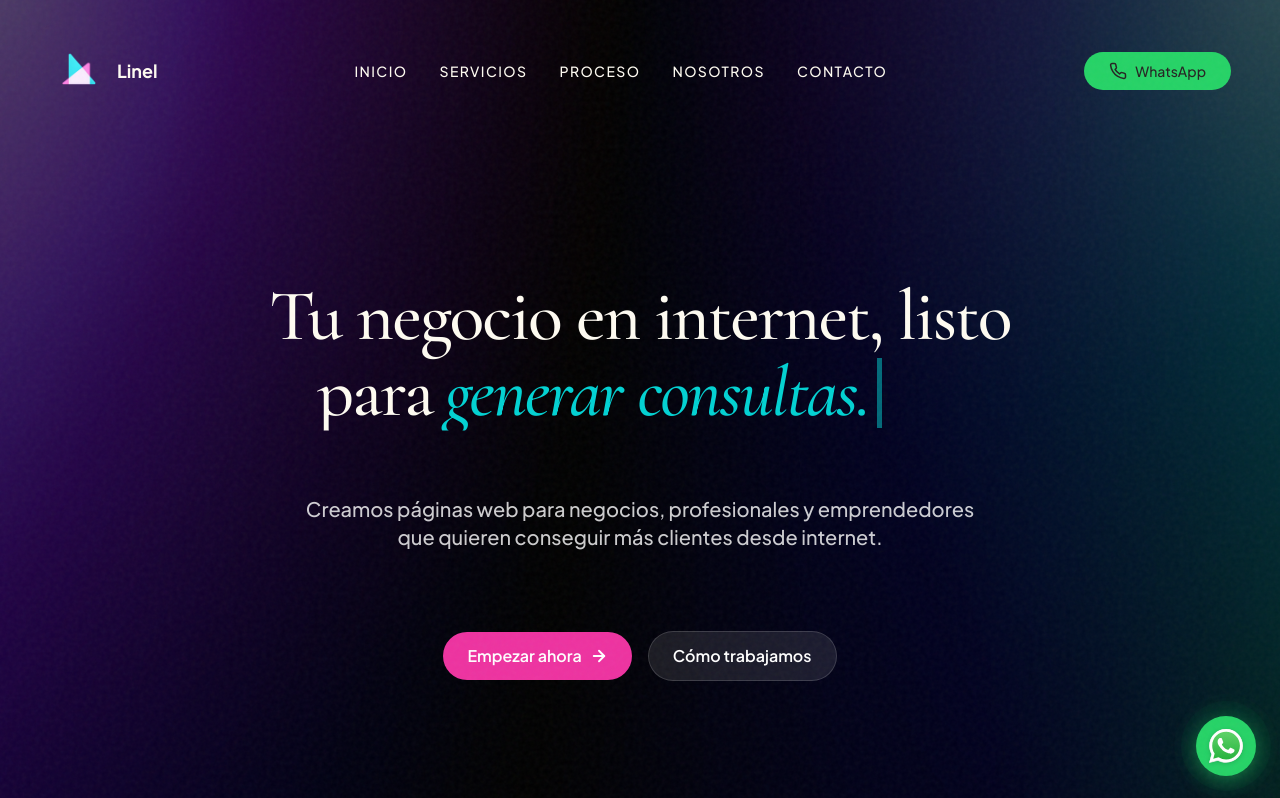
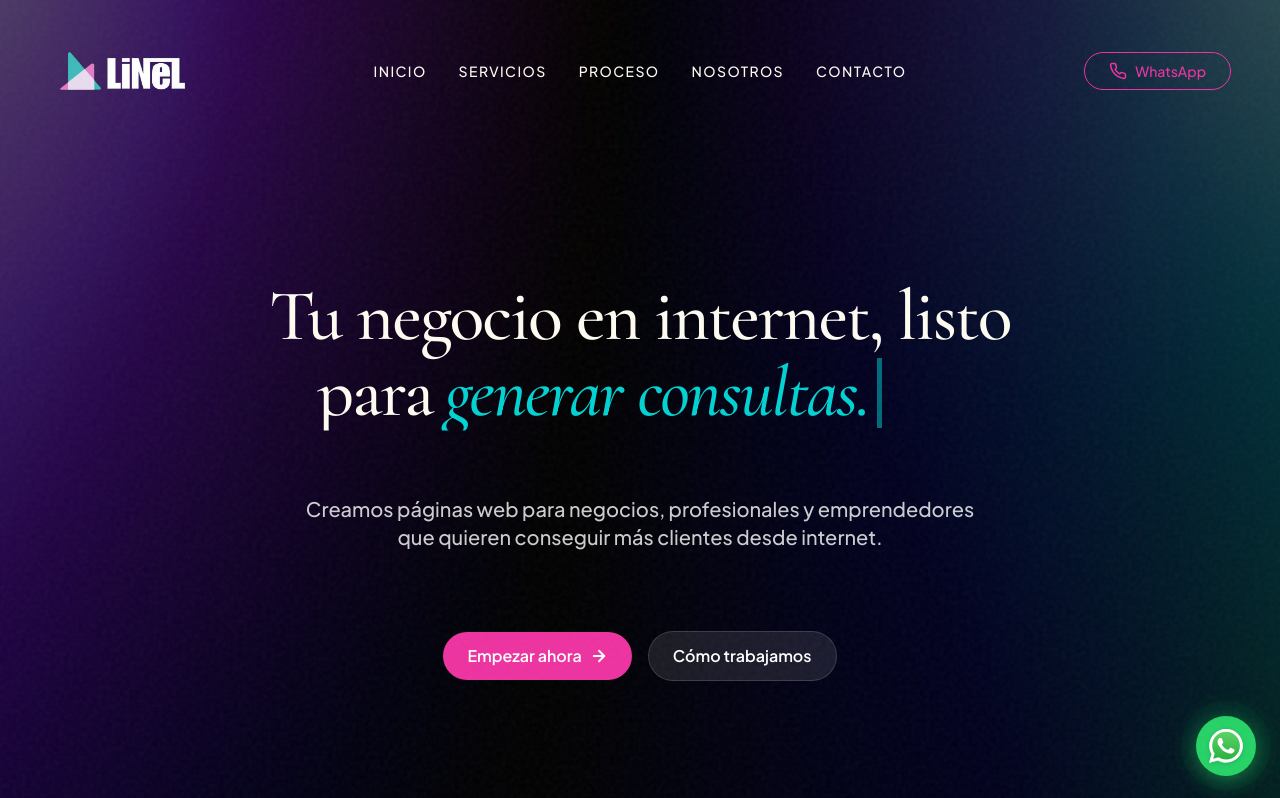
Before and after one commit to codigolionel/lienel-web, a React (Vite) app: page / in a window 1280 px wide. Shown: the top 798 px of the page. Built offline with nearby package versions, Linux system fonts and the light colour scheme.

Commit message:
new-logo

```diff
--- a/src/components/Navbar.tsx
+++ b/src/components/Navbar.tsx
@@ -4,7 +4,7 @@ import gsap from 'gsap';
 import { ScrollTrigger } from 'gsap/ScrollTrigger';
 import { Menu, X, Facebook, Instagram } from 'lucide-react';
 import perfilAgus from '../assets/perfilAgus.png';
-import logoIcon from '../assets/solo-logo.svg';
+import logoIcon from '../assets/LiNeL_logo_transparente.png';
 
 gsap.registerPlugin(ScrollTrigger);
 
@@ -134,17 +134,17 @@ const Navbar = () => {
                     ref={navRef}
                     className="flex items-center justify-between w-full max-w-7xl px-6 md:px-8 py-4 rounded-full border border-transparent text-primary transition-colors duration-300"
                 >
-                    <div className="flex items-center gap-2 cursor-pointer font-bold text-lg tracking-normal normal-case group relative z-50">
+                    {/* Logo (Left Column, flex-1) */}
+                    <div className="flex-1 flex items-center justify-start gap-3 relative z-50">
                         <img
                             src={logoIcon}
                             alt="Linel Logo"
-                            className="w-[60px] h-[60px] object-contain transition-transform group-hover:scale-110 duration-500 ease-out"
+                            className="h-[48px] sm:h-[60px] w-auto object-contain transition-transform hover:scale-105 duration-500 ease-out"
                         />
-                        <span className={isMobileMenuOpen ? "text-[#fcf9f2]" : ""}>Linel</span>
                     </div>
 
-                    {/* Desktop Menu */}
-                    <ul className="hidden md:flex items-center gap-8">
+                    {/* Desktop Menu (Center Column, flex-1) */}
+                    <ul className="hidden md:flex flex-1 justify-center items-center gap-8">
                         <li>
                             <a href="#inicio" onClick={(e) => handleDesktopLinkClick(e, '#inicio')} className="relative group pb-1 transition-opacity">
                                 Inicio
@@ -177,27 +177,30 @@ const Navbar = () => {
                         </li>
                     </ul>
 
+                    {/* Right Actions (Right Column, flex-1) */}
+                    <div className="flex-1 flex items-center justify-end gap-3 sm:gap-4 md:gap-6">
                         {/* Desktop CTA */}
                         <div className="hidden md:flex flex-col items-center">
-                        <a href="https://wa.me/5491165657291" target="_blank" rel="noopener noreferrer" className="relative overflow-hidden group px-6 py-2 rounded-full font-medium tracking-normal normal-case bg-[#25D366] text-surface hover:text-primary border border-transparent transition-all duration-300 scale-100 hover:scale-105 items-center gap-2">
+                            <a href="https://wa.me/5491165657291" target="_blank" rel="noopener noreferrer" className="relative overflow-hidden group px-6 py-2 rounded-full font-medium tracking-normal normal-case bg-transparent text-[#EE32A0] hover:text-white border border-[#EE32A0] transition-all duration-300 scale-100 hover:scale-105 items-center gap-2">
                                 <span className="relative z-10 flex items-center gap-2">
                                     <svg width="18" height="18" viewBox="0 0 24 24" fill="none" stroke="currentColor" strokeWidth="2" strokeLinecap="round" strokeLinejoin="round"><path d="M22 16.92v3a2 2 0 0 1-2.18 2 19.79 19.79 0 0 1-8.63-3.07 19.5 19.5 0 0 1-6-6 19.79 19.79 0 0 1-3.07-8.67A2 2 0 0 1 4.11 2h3a2 2 0 0 1 2 1.72 12.84 12.84 0 0 0 .7 2.81 2 2 0 0 1-.45 2.11L8.09 9.91a16 16 0 0 0 6 6l1.27-1.27a2 2 0 0 1 2.11-.45 12.84 12.84 0 0 0 2.81.7A2 2 0 0 1 22 16.92z"></path></svg>
                                     WhatsApp
                                 </span>
-                            <div className="absolute inset-0 bg-surface translate-y-[100%] group-hover:translate-y-0 transition-transform duration-300 ease-in-out"></div>
+                                <div className="absolute inset-0 bg-[#EE32A0] translate-y-[100%] group-hover:translate-y-0 transition-transform duration-300 ease-in-out"></div>
                             </a>
                         </div>
 
                         {/* Mobile Menu Toggle button */}
                         <button
                             onClick={toggleMenu}
-                        className="md:hidden relative z-50 p-2 text-primary focus:outline-none"
+                            className="md:hidden relative z-50 p-2 -mr-2 text-primary focus:outline-none"
                             aria-label="Toggle menu"
                         >
                             <div className={`transition-colors duration-300 ${isMobileMenuOpen ? "text-[#fcf9f2]" : ""}`}>
                                 {isMobileMenuOpen ? <X size={24} strokeWidth={1.5} /> : <Menu size={24} strokeWidth={1.5} />}
                             </div>
                         </button>
+                    </div>
                 </nav>
             </div>
 
@@ -261,12 +264,12 @@ const Navbar = () => {
                             <div className="flex flex-col items-center">
                                 <a
                                     ref={el => { menuItemsRef.current[mobileLinks.length] = el as HTMLAnchorElement | null; }}
-                                    href="https://wa.me/5491165657291" target="_blank" rel="noopener noreferrer" onClick={() => setIsMobileMenuOpen(false)} className="flex relative overflow-hidden group px-6 py-3 rounded-full font-medium tracking-normal normal-case bg-[#25D366] text-surface hover:text-primary border border-transparent transition-all duration-300 scale-100 hover:scale-105 items-center gap-2 shrink-0">
+                                    href="https://wa.me/5491165657291" target="_blank" rel="noopener noreferrer" onClick={() => setIsMobileMenuOpen(false)} className="flex relative overflow-hidden group px-6 py-3 rounded-full font-medium tracking-normal normal-case bg-transparent text-[#EE32A0] hover:text-white border border-[#EE32A0] transition-all duration-300 scale-100 hover:scale-105 items-center gap-2 shrink-0">
                                     <span className="relative z-10 flex items-center gap-2">
                                         <svg width="18" height="18" viewBox="0 0 24 24" fill="none" stroke="currentColor" strokeWidth="2" strokeLinecap="round" strokeLinejoin="round"><path d="M22 16.92v3a2 2 0 0 1-2.18 2 19.79 19.79 0 0 1-8.63-3.07 19.5 19.5 0 0 1-6-6 19.79 19.79 0 0 1-3.07-8.67A2 2 0 0 1 4.11 2h3a2 2 0 0 1 2 1.72 12.84 12.84 0 0 0 .7 2.81 2 2 0 0 1-.45 2.11L8.09 9.91a16 16 0 0 0 6 6l1.27-1.27a2 2 0 0 1 2.11-.45 12.84 12.84 0 0 0 2.81.7A2 2 0 0 1 22 16.92z"></path></svg>
                                         WhatsApp
                                     </span>
-                                    <div className="absolute inset-0 bg-surface translate-y-[100%] group-hover:translate-y-0 transition-transform duration-300 ease-in-out"></div>
+                                    <div className="absolute inset-0 bg-[#EE32A0] translate-y-[100%] group-hover:translate-y-0 transition-transform duration-300 ease-in-out"></div>
                                 </a>
                             </div>
                             <a href="https://www.facebook.com/linelDigital/?rdid=RL6EIKA1EUVzo1si" target="_blank" rel="noopener noreferrer" className="w-10 h-10 rounded-full border border-white/20 flex items-center justify-center text-[#00D2D3] hover:text-[#00D2D3]/80 hover:border-[#00D2D3] hover:bg-white/5 transition-all duration-300 hover:scale-110 shrink-0">
```
Also changed, not shown: src/assets/LiNeL_logo_transparente.png (added). Lines whose indentation alone changed are shown as unchanged.
